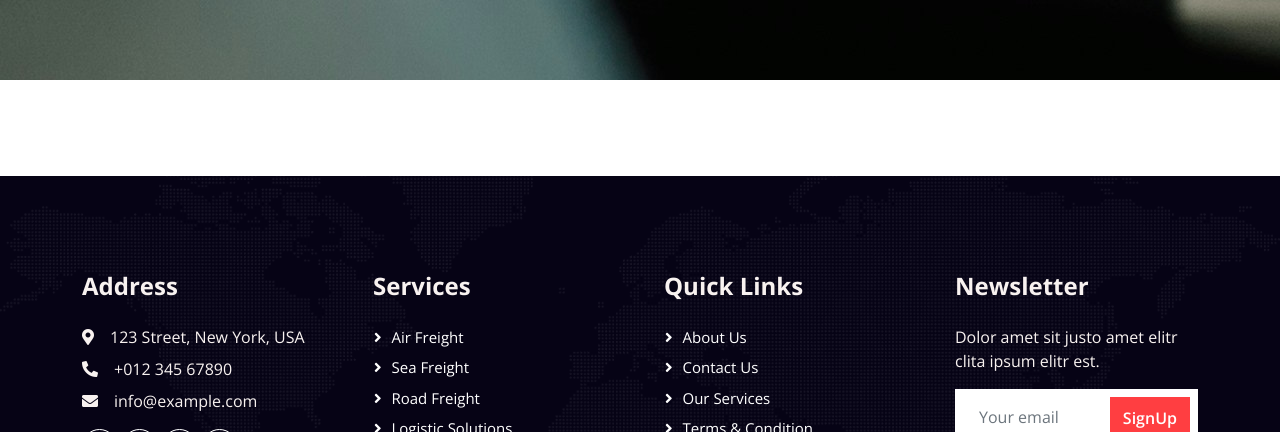
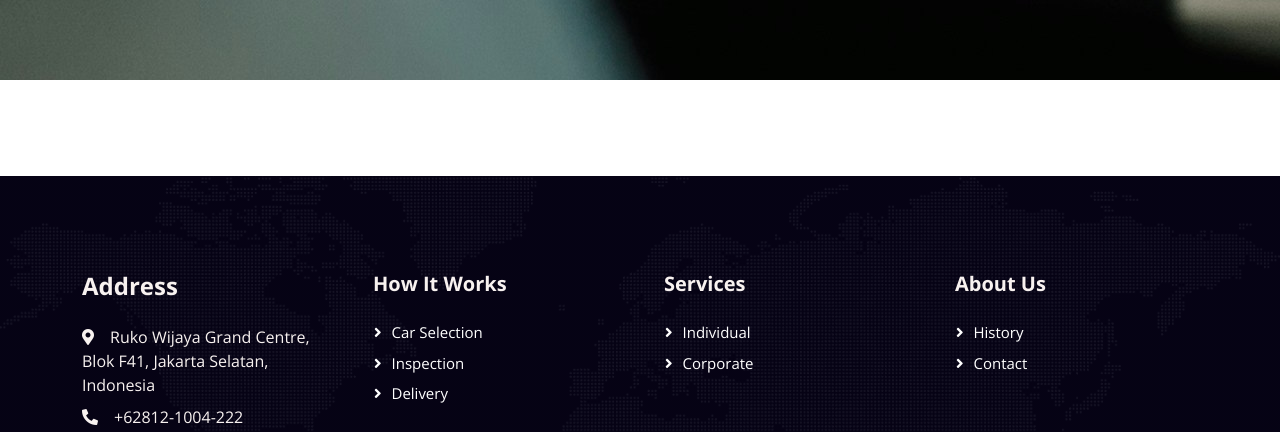
Before and after one commit to sknrendra/mdms-logistica, an Eleventy site: page index.html in a window 1280 px wide. Shown: the part 6723-7155 px from the top of the page. Built offline with nearby package versions, Linux system fonts and the light colour scheme; Eleventy itself is replaced by a stand-in of ours; files that its build step writes are made by us from their sources.

Commit message:
feat: updated footer

```diff
--- a/_includes/layout.html
+++ b/_includes/layout.html
@@ -105,8 +105,8 @@ address: Ruko Wijaya Grand Centre, Blok F41, Jakarta Selatan, Indonesia
             <div class="row g-5">
                 <div class="col-lg-3 col-md-6">
                     <h4 class="text-light mb-4">Address</h4>
-                    <p class="mb-2"><i class="fa fa-map-marker-alt me-3"></i>123 Street, New York, USA</p>
-                    <p class="mb-2"><i class="fa fa-phone-alt me-3"></i>+012 345 67890</p>
+                    <p class="mb-2"><i class="fa fa-map-marker-alt me-3"></i>{{address}}</p>
+                    <p class="mb-2"><i class="fa fa-phone-alt me-3"></i>{{phone}}</p>
                     <p class="mb-2"><i class="fa fa-envelope me-3"></i>info@example.com</p>
                     <div class="d-flex pt-2">
                         <a class="btn btn-outline-light btn-social" href=""><i class="fab fa-twitter"></i></a>
@@ -114,30 +114,21 @@ address: Ruko Wijaya Grand Centre, Blok F41, Jakarta Selatan, Indonesia
                         <a class="btn btn-outline-light btn-social" href=""><i class="fab fa-youtube"></i></a>
                         <a class="btn btn-outline-light btn-social" href=""><i class="fab fa-linkedin-in"></i></a>
                     </div>
+                </div><div class="col-lg-3 col-md-6">
+                    <h5 class="text-light mb-4">How It Works</h5>
+                    <a class="btn btn-link" href="">Car Selection</a>
+                    <a class="btn btn-link" href="">Inspection</a>
+                    <a class="btn btn-link" href="">Delivery</a>
                 </div>
                 <div class="col-lg-3 col-md-6">
-                    <h4 class="text-light mb-4">Services</h4>
-                    <a class="btn btn-link" href="">Air Freight</a>
-                    <a class="btn btn-link" href="">Sea Freight</a>
-                    <a class="btn btn-link" href="">Road Freight</a>
-                    <a class="btn btn-link" href="">Logistic Solutions</a>
-                    <a class="btn btn-link" href="">Industry solutions</a>
+                    <h5 class="text-light mb-4">Services</h5>
+                    <a class="btn btn-link" href="">Individual</a>
+                    <a class="btn btn-link" href="">Corporate</a>
                 </div>
                 <div class="col-lg-3 col-md-6">
-                    <h4 class="text-light mb-4">Quick Links</h4>
-                    <a class="btn btn-link" href="">About Us</a>
-                    <a class="btn btn-link" href="">Contact Us</a>
-                    <a class="btn btn-link" href="">Our Services</a>
-                    <a class="btn btn-link" href="">Terms & Condition</a>
-                    <a class="btn btn-link" href="">Support</a>
-                </div>
-                <div class="col-lg-3 col-md-6">
-                    <h4 class="text-light mb-4">Newsletter</h4>
-                    <p>Dolor amet sit justo amet elitr clita ipsum elitr est.</p>
-                    <div class="position-relative mx-auto" style="max-width: 400px;">
-                        <input class="form-control border-0 w-100 py-3 ps-4 pe-5" type="text" placeholder="Your email">
-                        <button type="button" class="btn btn-primary py-2 position-absolute top-0 end-0 mt-2 me-2">SignUp</button>
-                    </div>
+                    <h5 class="text-light mb-4">About Us</h5>
+                    <a class="btn btn-link" href="">History</a>
+                    <a class="btn btn-link" href="">Contact</a>
                 </div>
             </div>
         </div>
```
